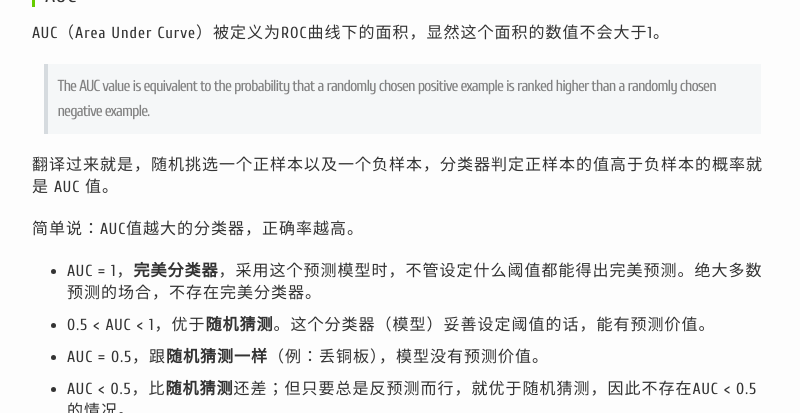
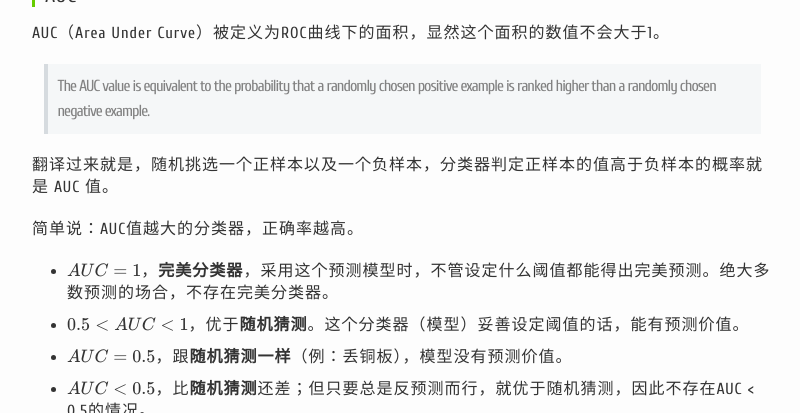
Before and after one commit to charleshm/charleshm.github.io, a Jekyll site: the page built from _posts/2016-03-20-Classification-Model-Performance.md, in a window 1280 px wide and 900 px high, scrolled down 2918 px, cut to the strip 0-413 px from the top of the window. Shown: the whole strip, without its empty margins (238-1038 px from the left). Built offline with Jekyll 4.4.1, drawn with Linux system fonts in a browser that asks for light colours; formulas are drawn with MathJax 3; comment, search, counter and statistics services are not loaded.

Commit message:
Data Mining

```diff
--- a/_posts/2016-03-20-Classification-Model-Performance.md
+++ b/_posts/2016-03-20-Classification-Model-Performance.md
@@ -91,10 +91,10 @@ AUC（Area Under Curve）被定义为ROC曲线下的面积，显然这个面积
 
 简单说：AUC值越大的分类器，正确率越高。
 
-- AUC = 1，**完美分类器**，采用这个预测模型时，不管设定什么阈值都能得出完美预测。绝大多数预测的场合，不存在完美分类器。
-- 0.5 < AUC < 1，优于**随机猜测**。这个分类器（模型）妥善设定阈值的话，能有预测价值。
-- AUC = 0.5，跟**随机猜测一样**（例：丢铜板），模型没有预测价值。
-- AUC < 0.5，比**随机猜测**还差；但只要总是反预测而行，就优于随机猜测，因此不存在AUC < 0.5的情况。
+- $AUC = 1$，**完美分类器**，采用这个预测模型时，不管设定什么阈值都能得出完美预测。绝大多数预测的场合，不存在完美分类器。
+- $0.5 < AUC < 1$，优于**随机猜测**。这个分类器（模型）妥善设定阈值的话，能有预测价值。
+- $AUC = 0.5$，跟**随机猜测一样**（例：丢铜板），模型没有预测价值。
+- $AUC < 0.5$，比**随机猜测**还差；但只要总是反预测而行，就优于随机猜测，因此不存在AUC < 0.5的情况。
 
 ![此处输入图片的描述][4]
 
```
Also changed, not shown: other parts of _posts/2016-03-20-Classification-Model-Performance.md (+1 -0 lines).
